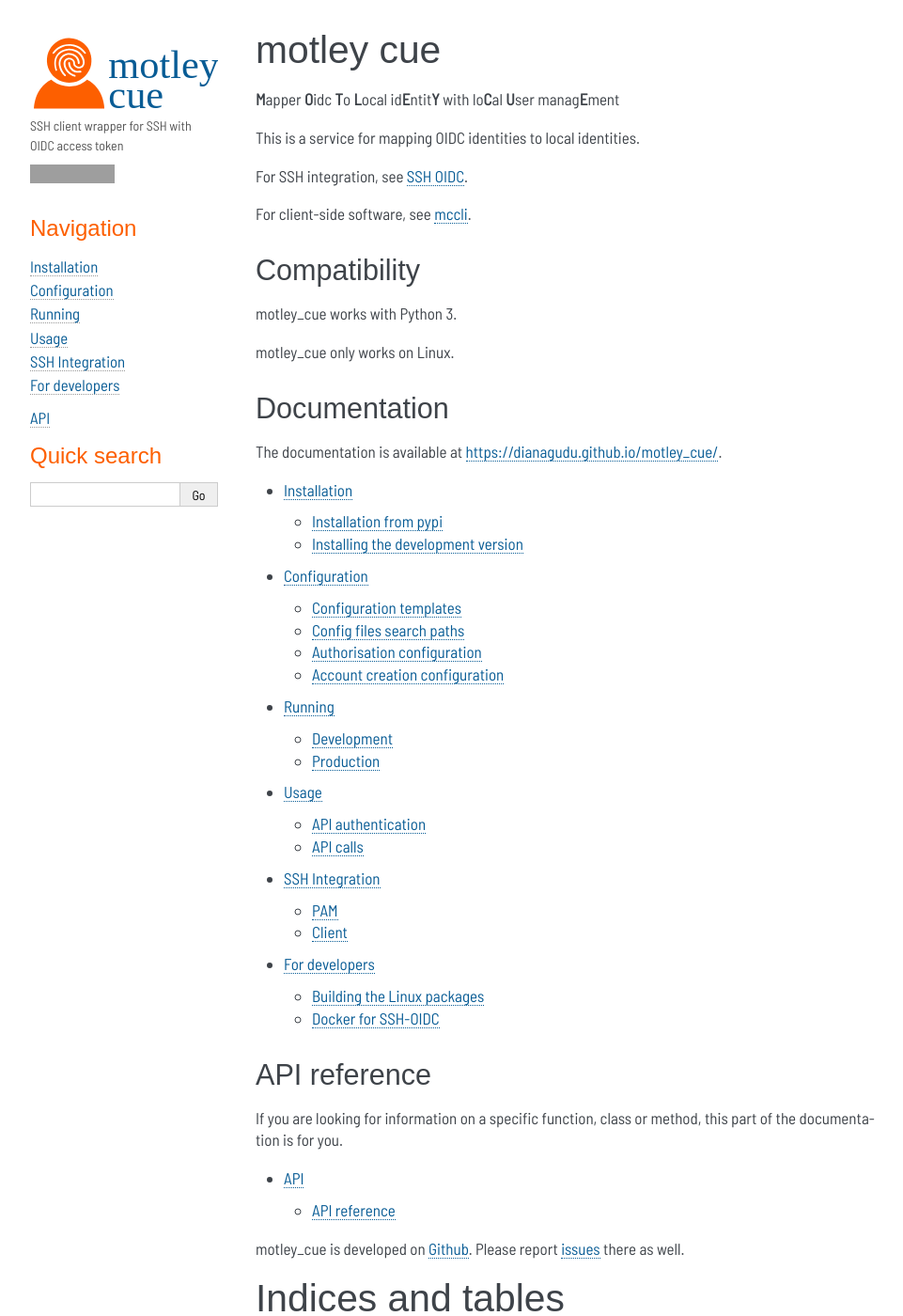
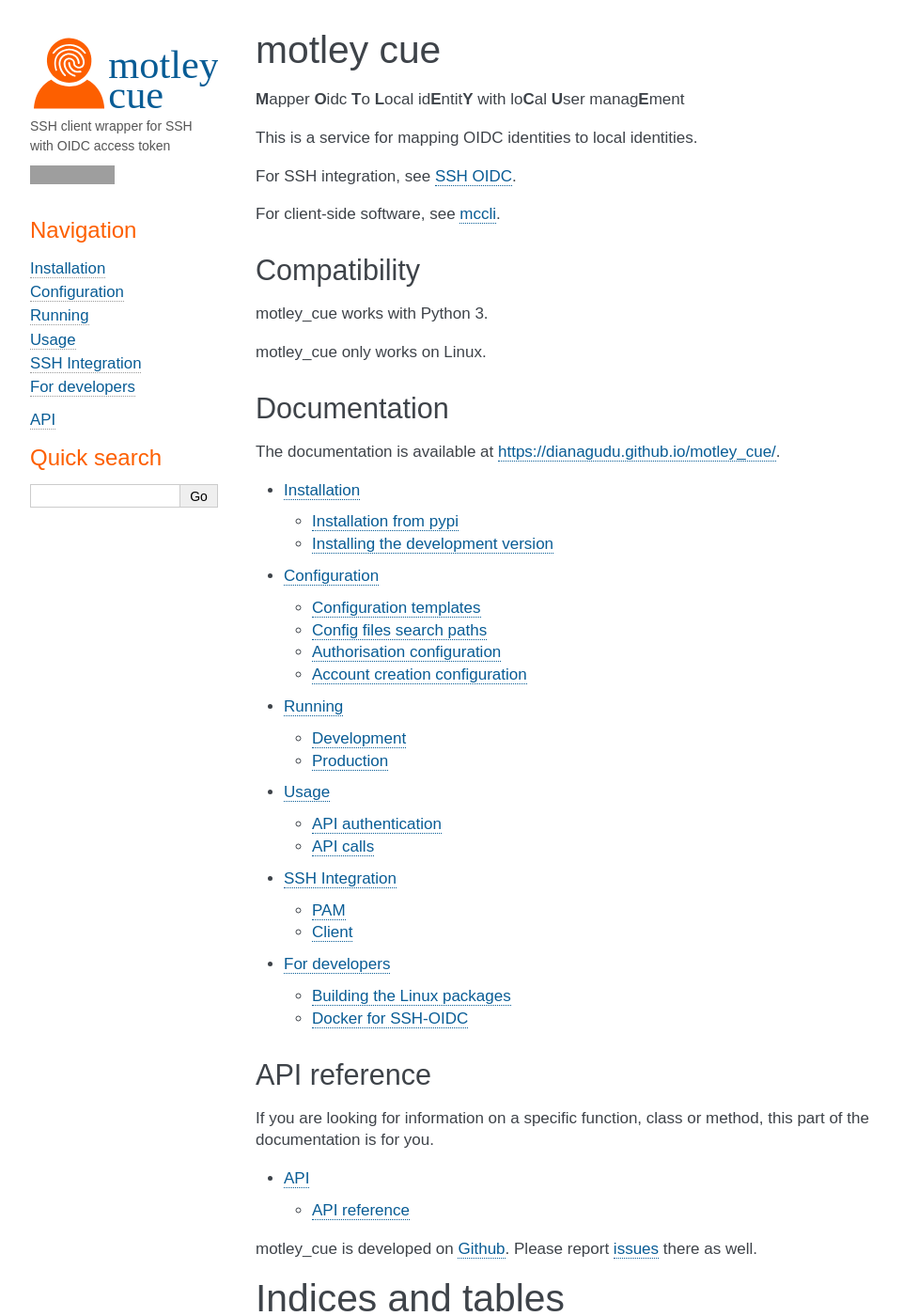
Before and after one commit to dianagudu/motley_cue, a Sphinx documentation site: the page built from doc/source/index.rst, in a window 1280 px wide and 1400 px high. Shown: the whole window at 94% size, without its empty margins (148-1109 px from the left). Built offline with Sphinx 7.4.7, drawn with Linux system fonts in a browser that asks for light colours; some web fonts are replaced; grey boxes are pictures that could not be loaded.

Commit message:
add local fonts to docs

```diff
--- /dev/null
+++ b/doc/source/_static/css/custom.css
@@ -0,0 +1,4 @@
+div.body {
+    min-width: auto;
+    max-width: auto;
+}
--- a/doc/source/_static/css/fonts.css
+++ b/doc/source/_static/css/fonts.css
@@ -1 +1,26 @@
-@import url('https://fonts.googleapis.com/css?family=Barlow+Semi+Condensed');
+@font-face {
+    font-family: "Barlow Semi Condensed";
+    src: url("../fonts/BarlowSemiCondensed-Regular.ttf");
+}
+
+@font-face {
+    font-family: "Barlow Semi Condensed Medium";
+    src: url("../fonts/BarlowSemiCondensed-Medium.ttf");
+}
+
+@font-face {
+    font-family: "Barlow Semi Condensed Bold";
+    src: url("../fonts/BarlowSemiCondensed-Bold.ttf");
+    font-weight: bold;
+}
+
+@font-face {
+    font-family: "Barlow Semi Condensed SemiBold";
+    src: url("../fonts/BarlowSemiCondensed-SemiBold.ttf");
+}
+
+@font-face {
+    font-family: "Barlow Semi Condensed Italic";
+    src: url("../fonts/BarlowSemiCondensed-Italic.ttf");
+    font-style: italic;
+}
--- a/doc/source/conf.py
+++ b/doc/source/conf.py
@@ -185,6 +185,7 @@ html_sidebars = {
 
 html_css_files = [
     'css/fonts.css',
+    'css/custom.css',
 ]
 
 # Additional templates that should be rendered to pages, maps page names to
```
